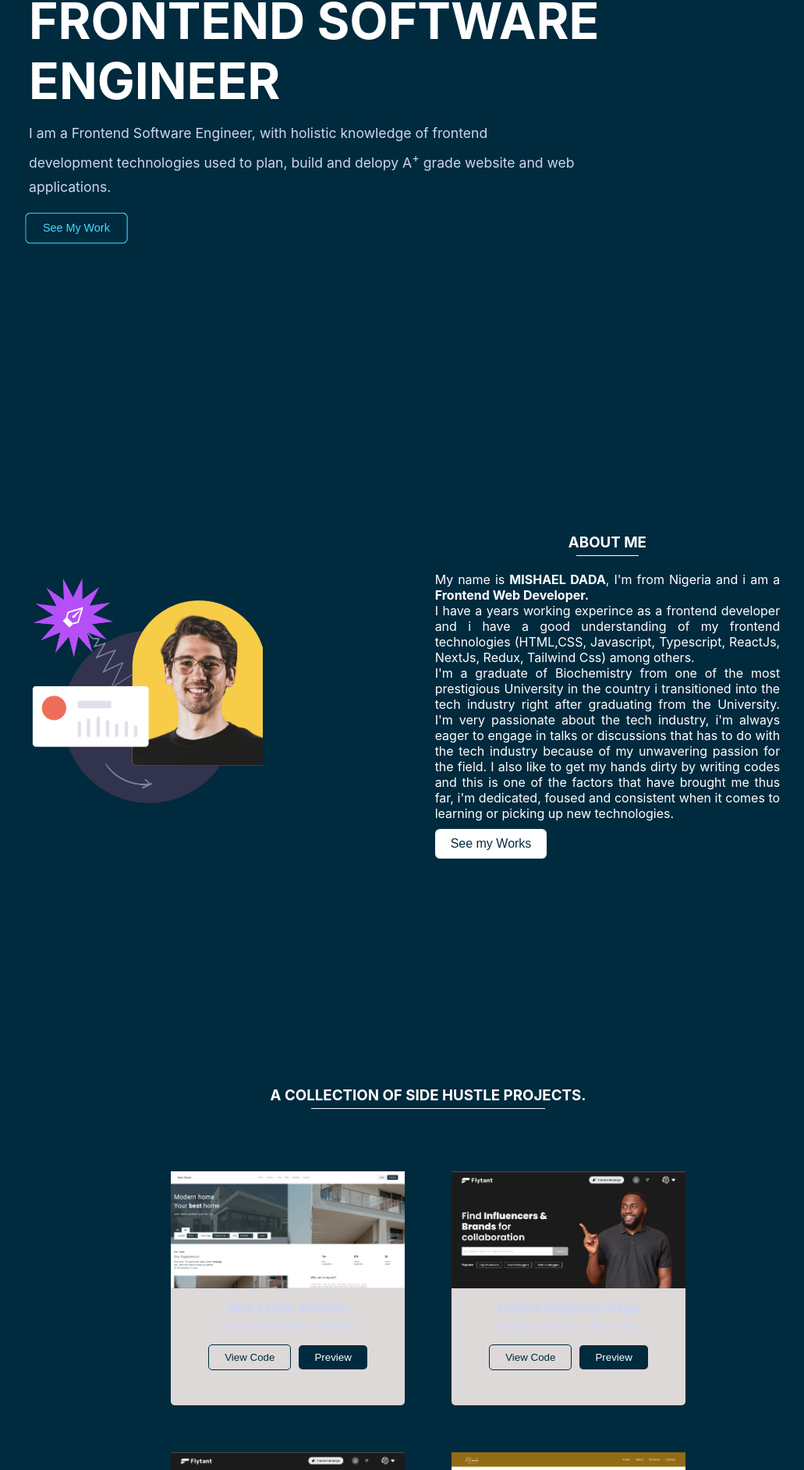
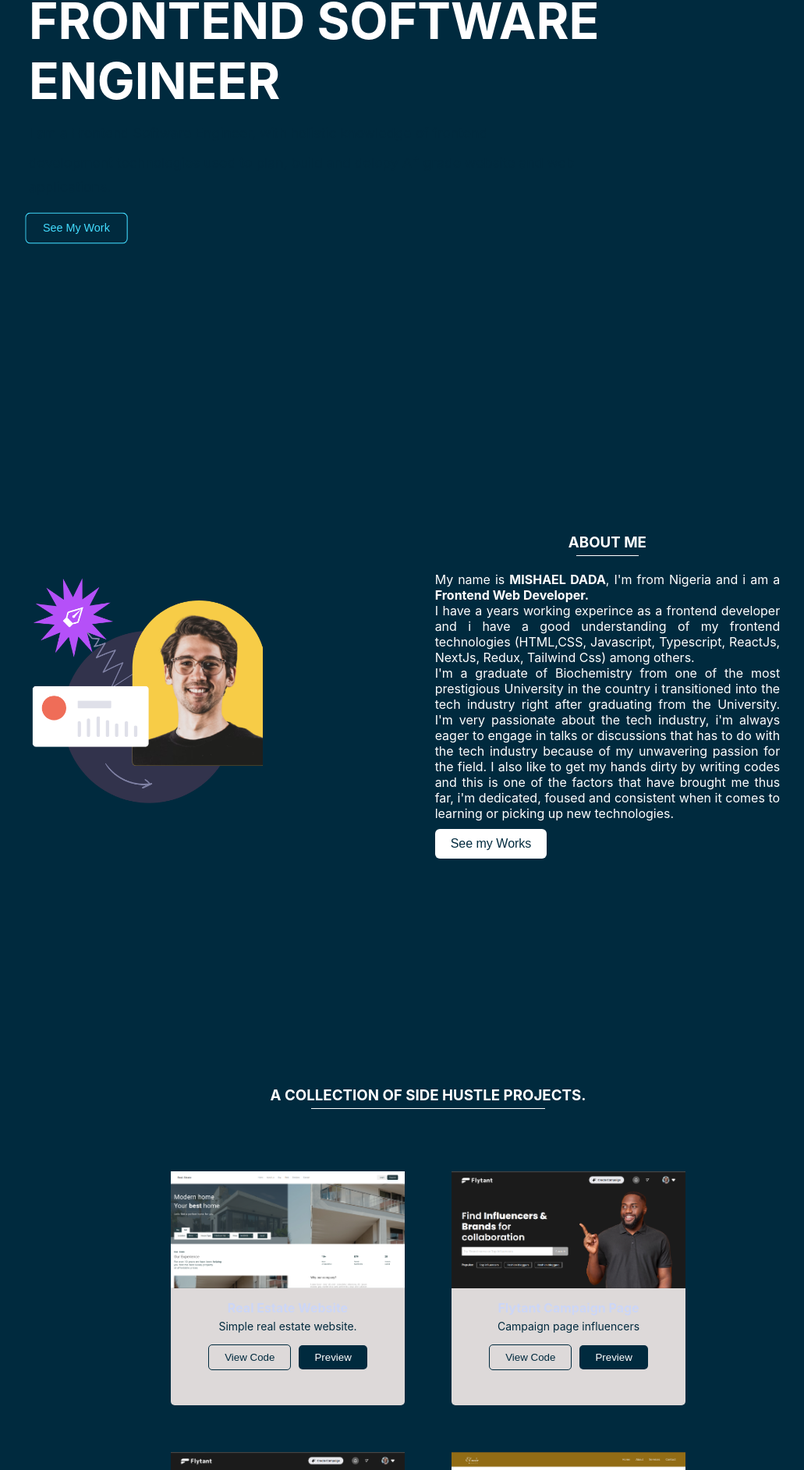
Before and after one commit to mishael1-d/Portfolio, a React (Create React App) app: page / in a window 1280 px wide. Shown: the part 378-2263 px from the top of the page at 78% size, without its empty margins (91-1122 px from the left). Built offline with nearby package versions, Linux system fonts and the light colour scheme.

Commit message:
fixed text color

```diff
--- a/src/components/Banner/Banner.css
+++ b/src/components/Banner/Banner.css
@@ -47,6 +47,7 @@
   margin-bottom: 13px;
   font-size: 1.1rem;
   max-width: 700px;
+  color: #002a3e !important;
 }
 .banner-text button {
   background-color: transparent;
--- a/src/components/Work/Cards.css
+++ b/src/components/Work/Cards.css
@@ -37,6 +37,7 @@
 .card-text p {
   font-size: 14px;
   margin-bottom: 5px;
+  color: #002a3e !important;
 }
 .card-links button {
   padding: 8px 20px;
```
